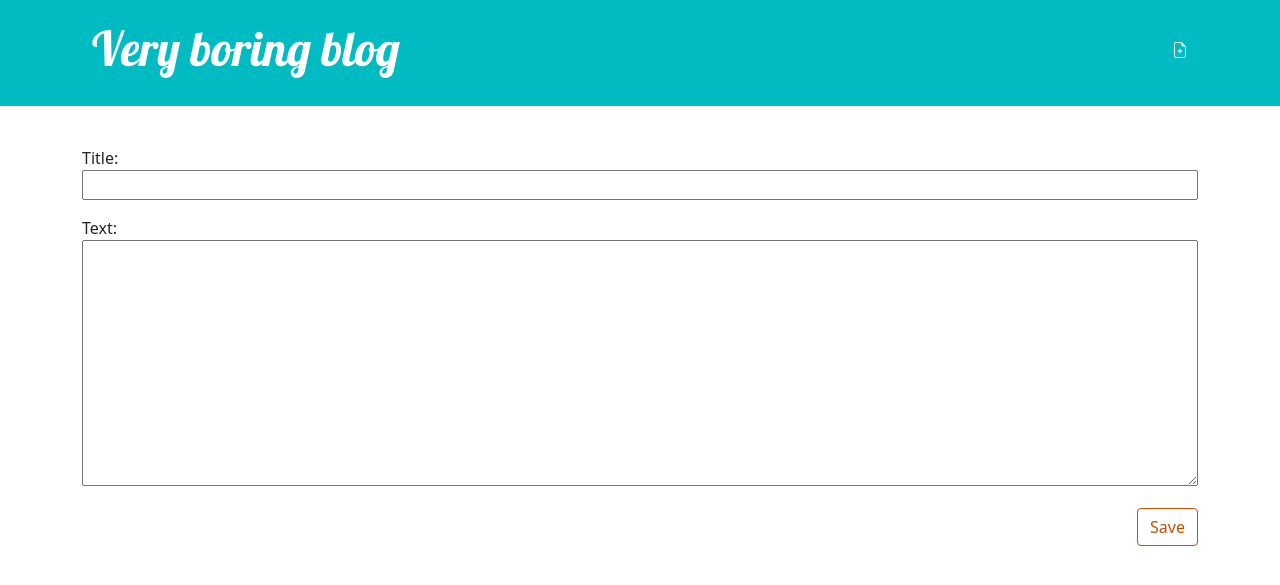
After one commit to midlll/my-first-blog, a Django app: page /post/new/ in a window 1280 px wide. The commit adds this page. Shown: the top 585 px of the page. Run offline with Django 3.2, Linux system fonts and the light colour scheme; the visitor is signed in with stand-in values (Sample User, id 1).

Commit message:
Added views to create/edit blog post inside the site

```diff
--- /dev/null
+++ b/blog/forms.py
@@ -0,0 +1,8 @@
+from django import forms
+from .models import Post
+
+class PostForm(forms.ModelForm):
+
+    class Meta:
+        model = Post
+        fields = ('title', 'text')
--- /dev/null
+++ b/blog/static/css/blog.css
@@ -0,0 +1,70 @@
+.page-header {
+    background-color: #00bcc2;
+    margin-top: 0;
+    margin-bottom: 40px;
+    padding: 20px 20px 20px 40px;
+}
+
+.page-header h1,
+.page-header h1 a,
+.page-header h1 a:visited,
+.page-header h1 a:active {
+    color: #ffffff;
+    font-size: 36pt;
+    text-decoration: none;
+}
+
+h1,
+h2,
+h3,
+h4 {
+    font-family: 'Lobster', cursive;
+}
+
+.date {
+    color: #828282;
+}
+
+.save {
+    float: right;
+}
+
+.post-form textarea,
+.post-form input {
+    width: 100%;
+}
+
+.top-menu,
+.top-menu:hover,
+.top-menu:visited {
+    color: #ffffff;
+    float: right;
+    font-size: 26pt;
+    margin-right: 20px;
+}
+
+.post {
+    margin-bottom: 70px;
+}
+
+.post h2 a,
+.post h2 a:visited {
+    color: #000000;
+}
+
+.post > .date,
+.post > .actions {
+    float: right;
+}
+
+.btn-secondary,
+.btn-secondary:visited {
+    color: #C25100;
+    background: none;
+    border-color: #C25100;
+}
+
+.btn-secondary:hover {
+    color: #FFFFFF;
+    background-color: #C25100;
+}
--- /dev/null
+++ b/blog/templates/blog/base.html
@@ -0,0 +1,32 @@
+{% load static %}
+<!DOCTYPE html>
+<html>
+    <head>
+        <title>Very boring blog!</title>
+        <link rel="stylesheet" href="https://fonts.googleapis.com/css?family=Lobster&subset=latin,latin-ext">
+        <link rel="stylesheet" href="https://cdn.jsdelivr.net/npm/bootstrap@5.1.3/dist/css/bootstrap.min.css" integrity="sha384-1BmE4kWBq78iYhFldvKuhfTAU6auU8tT94WrHftjDbrCEXSU1oBoqyl2QvZ6jIW3" crossorigin="anonymous">
+        <link rel="stylesheet" href="{% static 'css/blog.css' %}">
+    </head>
+    <body>
+        <header class="page-header">
+            <div class="container">
+                {% if user.is_authenticated %}
+                    <a href="{% url 'post_new' %}" class="top-menu">
+                        {% include './icons/file-earmark-plus.svg' %}
+                    </a>
+                {% endif %}
+                <h1><a href="/">Very boring blog</a></h1>
+            </div>
+        </header>
+
+        <main class="container">
+            <div class="row">
+                <div class="col">
+                    {% block content %}
+                    {% endblock %}
+                </div>
+            </div>
+        </main>
+
+    </body>
+</html>
--- /dev/null
+++ b/blog/templates/blog/post_edit.html
@@ -0,0 +1,10 @@
+{% extends 'blog/base.html' %}
+
+{% block content %}
+
+<form method="POST" class="post-form">{% csrf_token %}
+    {{ form.as_p }}
+    <button type="submit" class="save btn btn-secondary">Save</button>
+</form>
+
+{% endblock %}
--- a/blog/urls.py
+++ b/blog/urls.py
@@ -3,4 +3,7 @@ from . import views
 
 urlpatterns = [
     path('', views.post_list, name='post_list'), # '' means root and home page is views.post_list
+    path('post/<int:pk>/', views.post_detail, name='post_detail'),
+    path('post/new/', views.post_new, name='post_new'),
+    path('post/<int:pk>/edit/', views.post_edit, name='post_edit'),
 ]
--- a/blog/views.py
+++ b/blog/views.py
@@ -1,9 +1,41 @@
-from django.shortcuts import render
+from django.shortcuts import render, get_object_or_404, redirect
 from django.utils import timezone
 from .models import Post
+from .forms import PostForm
 
 # Create your views here. --- "logic" of the application
 
 def post_list(request):
     posts = Post.objects.filter(published_date__lte=timezone.now()).order_by('published_date')
     return render(request, 'blog/post_list.html', {'posts': posts})
+
+def post_detail(request, pk):
+    post = get_object_or_404(Post, pk=pk)
+    return render(request, 'blog/post_detail.html', {'post': post})
+
+def post_new(request):
+    if request.method == "POST":
+        form = PostForm(request.POST)
+        if form.is_valid():
+            post =  form.save(commit=False)
+            post.author = request.user
+            post.published_date = timezone.now()
+            post.save()
+            return redirect('post_detail', pk=post.pk)
+    else:
+        form = PostForm()
+    return render(request, 'blog/post_edit.html', {'form': form})
+
+def post_edit(request, pk):
+    post = get_object_or_404(Post, pk=pk)
+    if request.method == "POST":
+        form = PostForm(request.POST, instance=post)
+        if form.is_valid():
+            post = form.save(commit=False)
+            post.author = request.user
+            post.published_date = timezone.now()
+            post.save()
+            return redirect('post_detail', pk=post.pk)
+    else:
+        form = PostForm(instance=post)
+    return render(request, 'blog/post_edit.html', {'form': form})
```
Also changed, not shown: blog/templates/blog/post_detail.html (added, +20 -0 lines), blog/templates/blog/post_list.html (+14 -18 lines), blog/templates/blog/icons/file-earmark-plus.svg (added), blog/templates/blog/icons/pencil-fill.svg (added).
